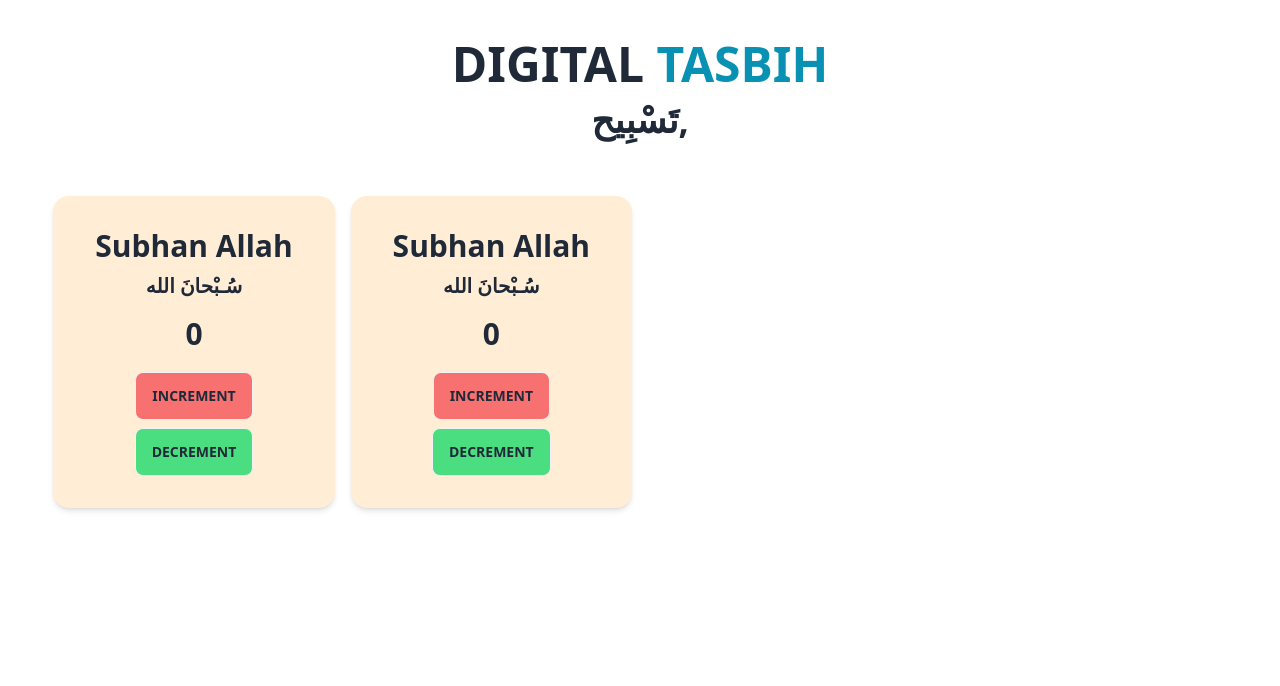
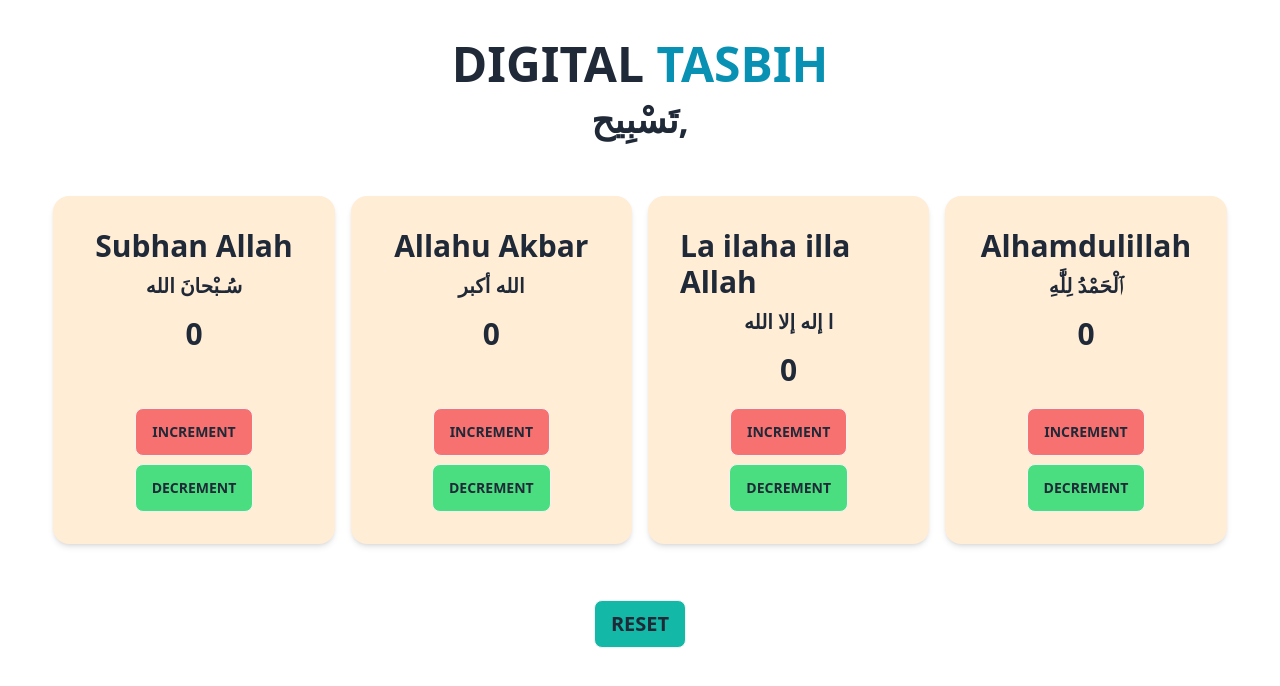
Before and after one commit to Momen1995/Tasbhi-count, a plain HTML site: page index.html in a window 1280 px wide. Drawn offline with nearby package versions, Linux system fonts and the light colour scheme.

Commit message:
design done commit

```diff
--- a/index.html
+++ b/index.html
@@ -10,7 +10,7 @@
     <script src="https://cdn.tailwindcss.com"></script>
 
 </head>
-<body class="font-sans">
+<body class="font-sans ">
     <header class="text-center mt-10">
         <h1 class="text-5xl uppercase font-semibold">Digital <span class="text-cyan-600">Tasbih</span></h1>
         <h3 class="text-4xl uppercase font-semibold mt-3">تَسْبِيح,</h3>
@@ -18,7 +18,7 @@
 
     <!-- main section -->
     <main>
-        <div class="grid grid-cols-1 md:grid-cols-2 lg:grid-cols-4 gap-4 w-11/12 mx-auto mt-14" >
+        <div class="grid grid-cols-1 md:grid-cols-2 lg:grid-cols-4 gap-6 md:gap-5 lg:gap-4 w-11/12 mx-auto mt-14" >
             <!-- card one -->
             <div class="card  bg-orange-100 shadow-md ">
                 <div class="card-body">
@@ -39,10 +39,42 @@
             <div class="card  bg-orange-100 shadow-md ">
                 <div class="card-body">
                   <div class ="flex justify-center">
-                    <h2 class="card-title text-3xl">Subhan Allah</h2>
+                    <h2 class="card-title text-3xl">Allahu Akbar</h2>
                   </div>
                   <div class ="flex justify-center mb-2">
-                    <h2 class="card-title text-xl">سُـبْحانَ الله</h2>
+                    <h2 class="card-title text-xl">الله أكبر</h2>
+                  </div>
+                  <p class="text-center text-3xl font-bold mb-3">0</p>
+                  <div class="card-actions justify-center">
+                    <button class="btn bg-red-400">Increment</button>
+                    <button class="btn bg-green-400">Decrement</button>
+                  </div>
+                </div>
+              </div>
+
+            <div class="card  bg-orange-100 shadow-md ">
+                <div class="card-body">
+                  <div class ="flex justify-center">
+                    <h2 class="card-title text-3xl">La ilaha illa Allah</h2>
+                  </div>
+                  <div class ="flex justify-center mb-2">
+                    <h2 class="card-title text-xl">ا إله إلا الله</h2>
+                  </div>
+                  <p class="text-center text-3xl font-bold mb-3">0</p>
+                  <div class="card-actions justify-center">
+                    <button class="btn bg-red-400">Increment</button>
+                    <button class="btn bg-green-400">Decrement</button>
+                  </div>
+                </div>
+              </div>
+
+            <div class="card  bg-orange-100 shadow-md ">
+                <div class="card-body">
+                  <div class ="flex justify-center">
+                    <h2 class="card-title text-3xl">Alhamdulillah</h2>
+                  </div>
+                  <div class ="flex justify-center mb-2">
+                    <h2 class="card-title text-xl"> ٱلْحَمْدُ لِلَّٰهِ</h2>
                   </div>
                   <p class="text-center text-3xl font-bold mb-3">0</p>
                   <div class="card-actions justify-center">
@@ -52,6 +84,10 @@
                 </div>
               </div>
         </div>
+
+        <div class="flex justify-center mt-14">
+            <button class="btn bg-teal-500 text-xl font-semibold">Reset</button>
+        </div>
     </main>
 
     <script src="./js/main.js"></script>
```
